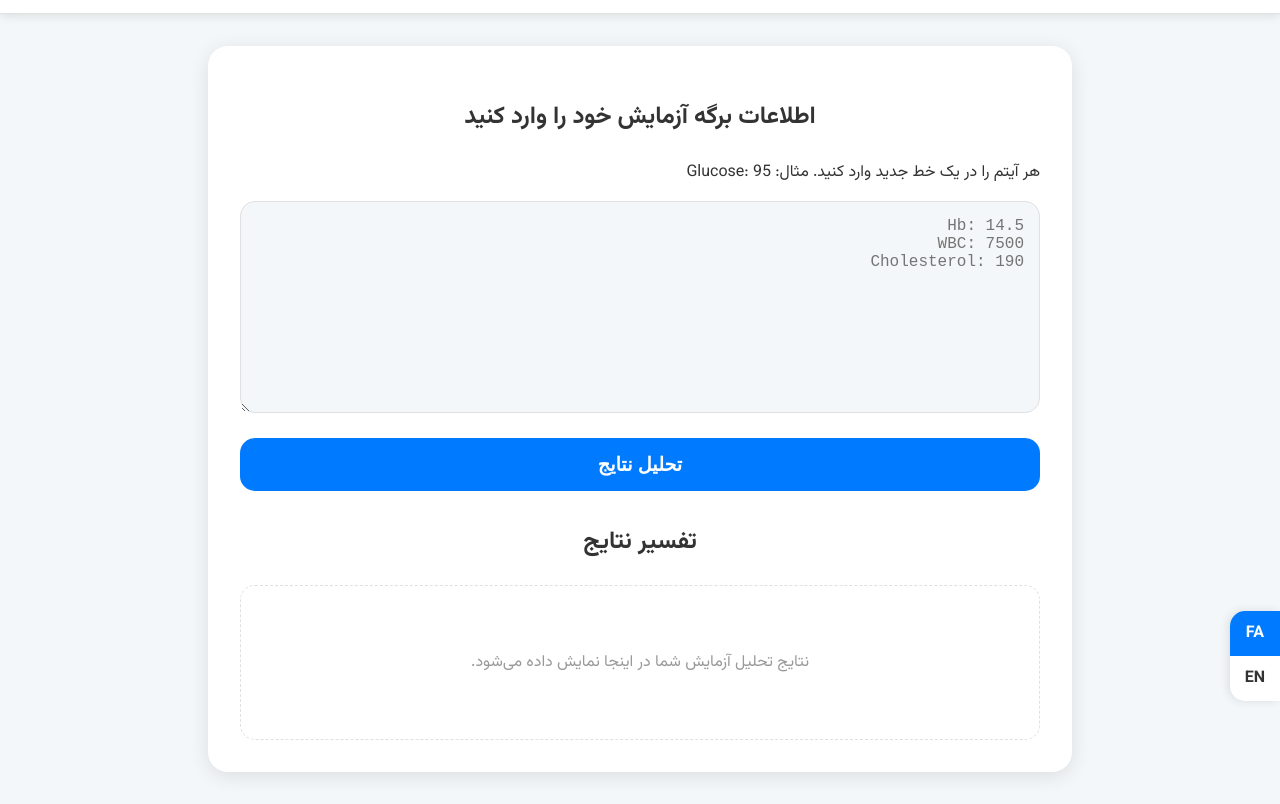
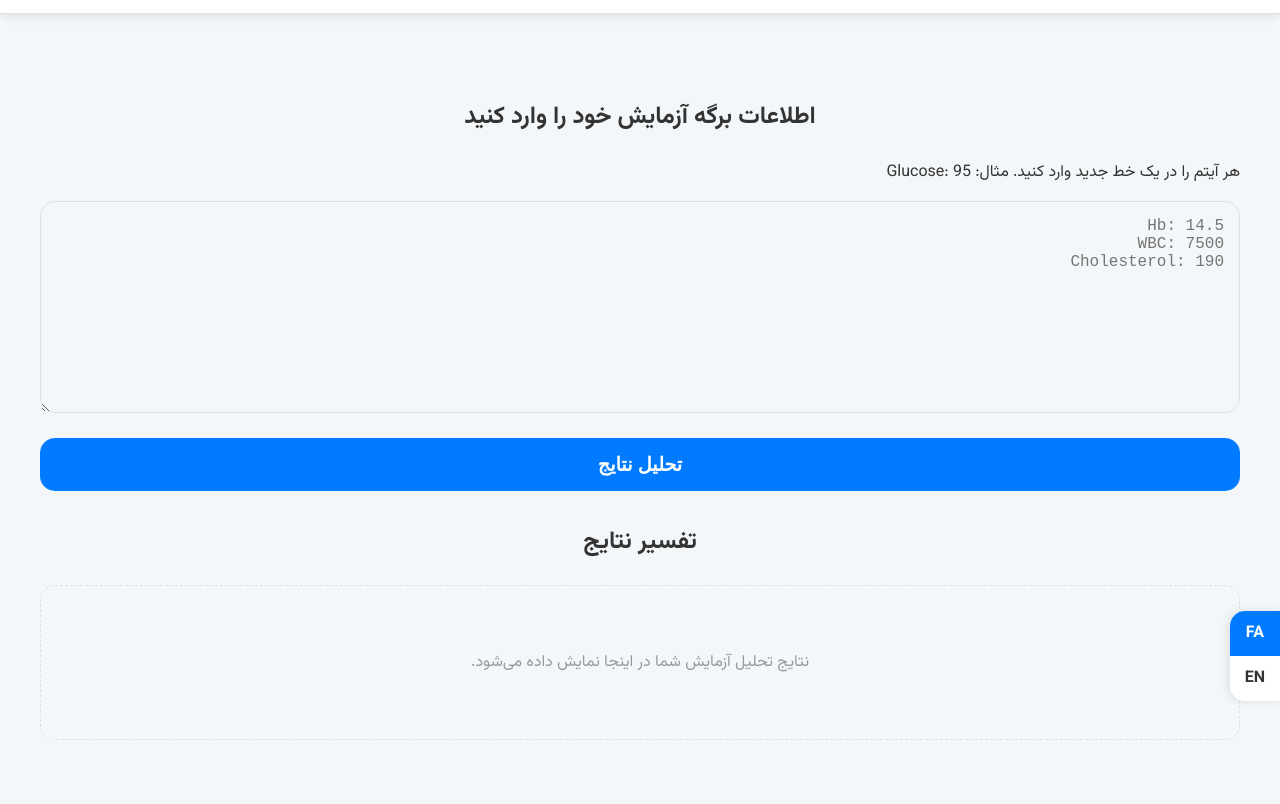
Before and after one commit to GeekNeuron/LabVision, a plain HTML site: page index.html in a window 1280 px wide. Shown: the part 69-873 px from the top of the page. Drawn offline with Linux system fonts and the light colour scheme.

Commit message:
Update style.css

```diff
--- a/style.css
+++ b/style.css
@@ -48,13 +48,13 @@ header h1 {
 }
 
 .container {
-    max-width: 800px;
+    max-width: 1200px;
     margin: 2rem auto;
     padding: 2rem;
-    background-color: var(--card-bg-color);
+    background-color: transparent;
     border-radius: 20px;
-    box-shadow: 0 4px 20px var(--shadow-color);
-    transition: background-color 0.3s;
+    box-shadow: none;
+    transition: background-color 0.3s, box-shadow 0.3s;
 }
 
 h2 {
```
